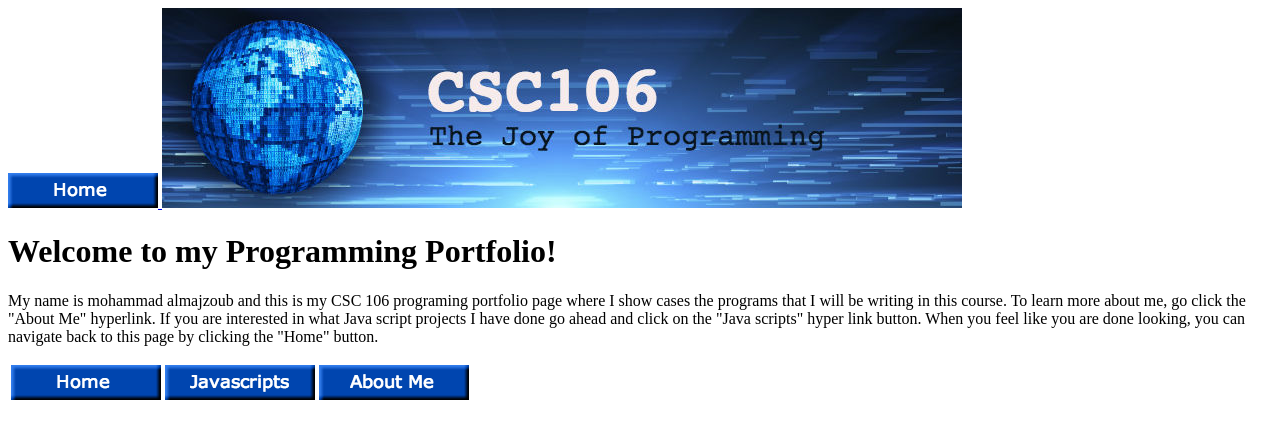
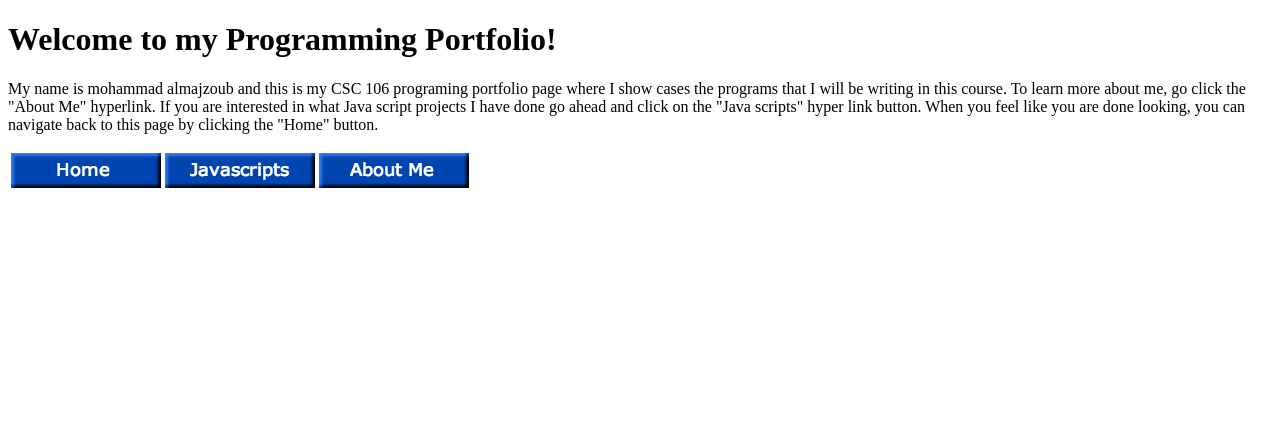
Before and after one commit to MohammadA2026/MohammadA2026.github.io, a plain HTML site: page index.html in a window 1280 px wide. Drawn offline with Linux system fonts and the light colour scheme.

Commit message:
Update index.html

```diff
--- a/index.html
+++ b/index.html
@@ -9,13 +9,11 @@
         <table>
             <thead>
   <tr>
-    <th> <img src="pasted img.png"> </th>
+      <th> <a href="https://mohammada2026.github.io/"> <img src="pasted img.png"> </a> </th>
       <th> <img src="pasted image 0.png"> </th>
       <th> <img src="pasted image 0 (1).png"> </th>
                 </tr>
                 </thead>
-            <a href="https://mohammada2026.github.io/"> <img src="pasted img.png"> </a>
-        <img src="csc106_banner.jpg">
 
       <h1> Welcome to my Programming Portfolio! </h1>
 <p> My name is mohammad almajzoub and this is my CSC 106 programing portfolio page where I show cases the programs that I will be writing in this course. To learn more about me, go click the "About Me" hyperlink. If you are interested in what Java script projects I have done go ahead and click on the "Java scripts" hyper link button. When you feel like you are done looking, you can navigate back to this page by clicking the "Home" button.</p>
```
